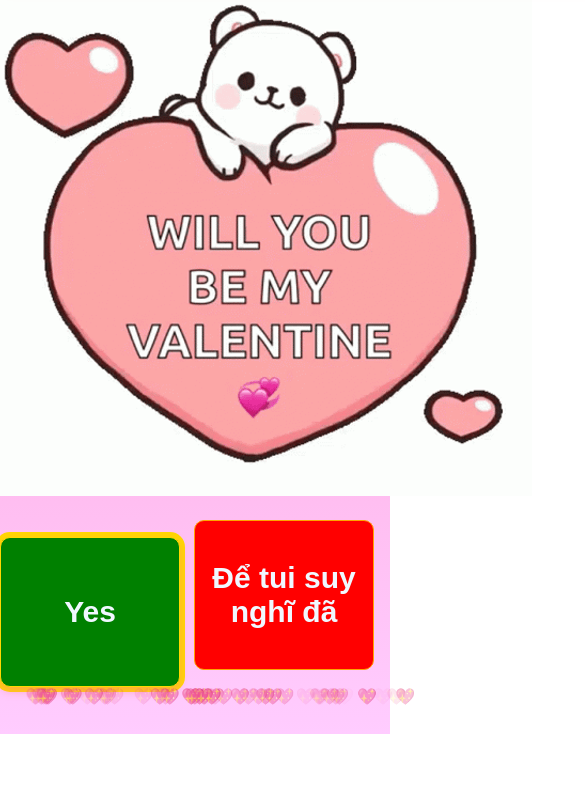
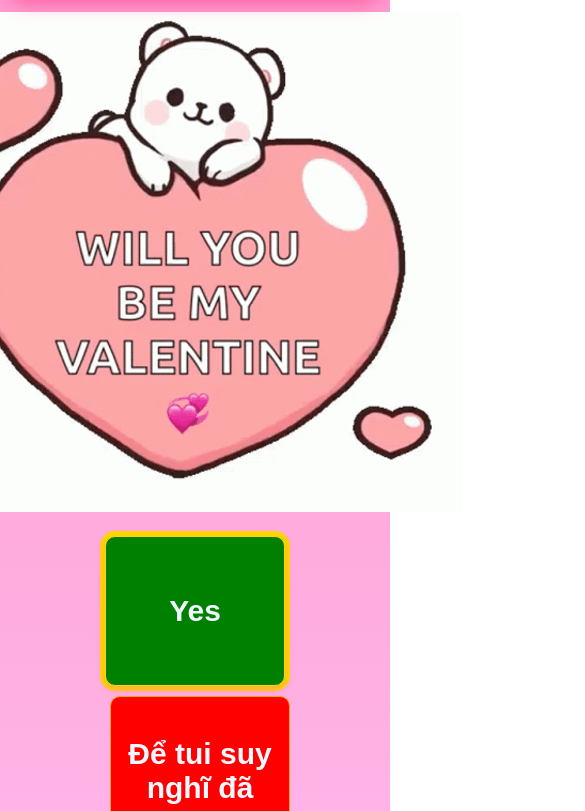
Before and after one commit to trannguyendev/ValentineProj, a website: page index.html in a window 390 px wide. Shown: the part 110-921 px from the top of the page, 585 px wide, since content can reach past the window. Drawn offline with nearby package versions, Linux system fonts and the light colour scheme.

Commit message:
Add files via upload

```diff
--- a/style.css
+++ b/style.css
@@ -5,9 +5,13 @@
 }
 
 body {
-  margin: auto;
-  width: 1000px;
-  height: 100vh;
+  margin: 0;
+  padding: 15px;
+  min-height: 100vh;
+  display: flex;
+  flex-direction: column;
+  align-items: center;
+  overflow-x: hidden;
   background: linear-gradient(to bottom, #ff99cc, #ffccff) no-repeat;
   background-size: cover;
 
@@ -15,6 +19,11 @@ body {
 
 #btn-zone {
   margin-top: 2%;
+  display: flex;
+  gap: 15px;
+  flex-wrap: wrap;
+  justify-content: center;
+  margin: 20px 0;
 }
 
 #btn-1 {
@@ -91,6 +100,9 @@ body {
   box-shadow: 0 5px 15px rgba(255, 0, 102, 0.3);
   margin-bottom: 20px;
   animation: glow 2s infinite alternate;
+  text-align: center;
+  font-size: 1.8rem;
+  margin: 15px 0;
 }
 
 @keyframes glow {
@@ -170,6 +182,54 @@ body {
   border-radius: 20px;
   box-shadow: 0 5px 15px rgba(255, 0, 102, 0.3);
   margin-bottom: 20px;
+  text-align: center;
+  width: 90%;
+  max-width: 600px;
+  margin: 0 auto;
+}
+
+.music {
+  width: 100%;
+  max-width: 300px;
+  margin: 15px auto;
+}
+
+audio {
+  width: 100%;
+}
+
+/* Responsive adjustments */
+@media screen and (max-width: 600px) {
+    #Valen_ques {
+        font-size: 1.4rem;
+    }
+
+    button {
+        font-size: 0.9rem;
+        padding: 8px 16px;
+    }
+
+    .trail {
+        font-size: 1rem;
+    }
+
+    .heart {
+        font-size: 1.2rem;
+    }
+}
+
+@media screen and (max-width: 400px) {
+    body {
+        padding: 10px;
+    }
+
+    #btn-zone {
+        gap: 10px;
+    }
+
+    button {
+        min-width: 100px;
+    }
 }
 
 .fade-in {
```
